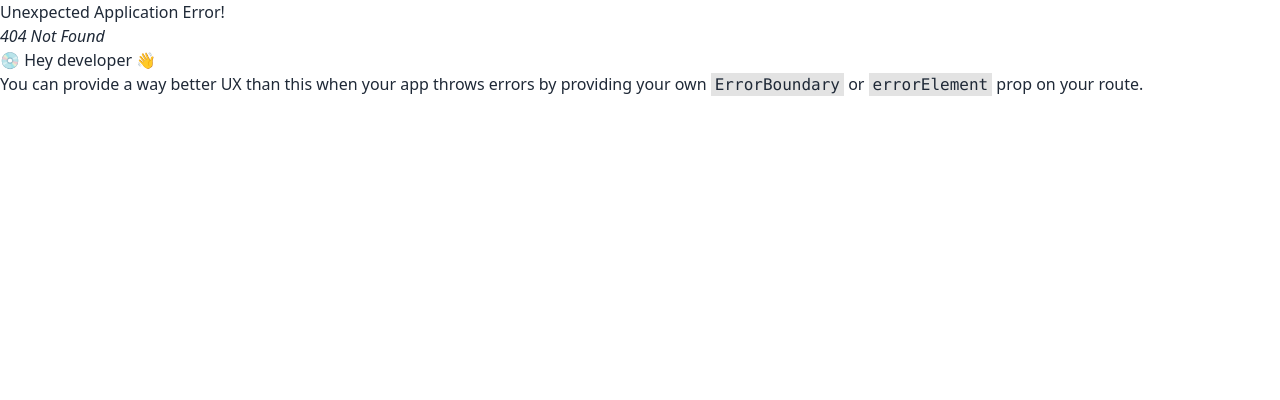
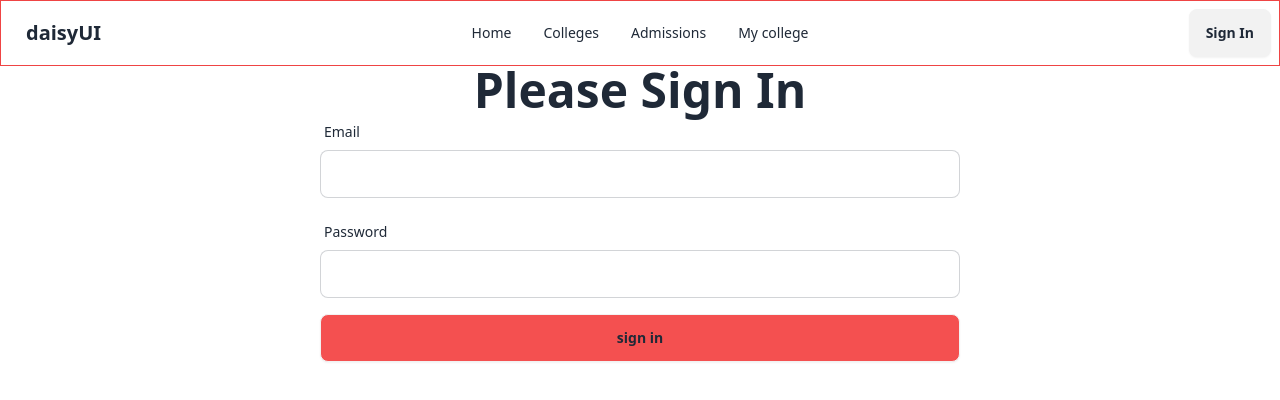
Before and after one commit to SanzidAhmed/college-details, a React (Vite) app: page /signin in a window 1280 px wide. Before the commit this address had no page. Shown: the top 400 px of the page. Built offline with nearby package versions, Linux system fonts and the light colour scheme.

Commit message:
signin page setup

```diff
--- a/package.json
+++ b/package.json
@@ -15,6 +15,7 @@
     "match-sorter": "^6.3.1",
     "react": "^18.2.0",
     "react-dom": "^18.2.0",
+    "react-hook-form": "^7.49.2",
     "react-router-dom": "^6.21.0",
     "sort-by": "^1.2.0"
   },
--- /dev/null
+++ b/src/Component/Pages/SignIn/SignIn.jsx
@@ -0,0 +1,50 @@
+import React, { useContext, useState } from "react";
+import { useForm } from "react-hook-form";
+import { AuthContext } from "../../Provider/AuthProvider";
+import { Link } from "react-router-dom";
+const SignIn = () => {
+  const [error, setError] = useState("");
+  const { signInUser } = useContext(AuthContext) || {};
+  const { register, handleSubmit } = useForm();
+  const onSubmit = (data) => {
+    signInUser(data.email, data.password)
+      .then(() => {})
+      .catch((err) => {
+        setError(err.message);
+      });
+  };
+  return (
+    <div>
+      <h1 className="text-center text-5xl font-semibold">Please Sign In</h1>
+      <form
+        className="grid grid-cols-1 gap-4 w-1/2 mx-auto"
+        onSubmit={handleSubmit(onSubmit)}
+      >
+        <div>
+          <label className="label">
+            <span className="label-text">Email</span>
+          </label>
+          <input
+            type="email"
+            className="input input-bordered w-full"
+            {...register("email", { required: true })}
+          />
+        </div>
+        <div>
+          <label className="label">
+            <span className="label-text">Password</span>
+          </label>
+          <input
+            type="password"
+            className="input input-bordered w-full"
+            {...register("password", { required: true, minLength: 6 })}
+          />
+        </div>
+        <input className="btn bg-[#F45050]" value="sign in" type="submit" />
+      </form>
+      <p className="text-center text-red-600">{error}</p>
+    </div>
+  );
+};
+
+export default SignIn;
--- a/src/Component/Provider/AuthProvider.jsx
+++ b/src/Component/Provider/AuthProvider.jsx
@@ -1,4 +1,4 @@
-import { getAuth,  } from "firebase/auth";
+import { createUserWithEmailAndPassword, getAuth, signInWithEmailAndPassword, signOut,  } from "firebase/auth";
 import { app } from "../../firebase/firebase.config";
 import { createContext } from "react";
 
@@ -7,7 +7,26 @@ export const AuthContext = createContext(null)
 const auth = getAuth(app)
 
 const AuthProvider = ({children}) => {
+    const [user, setUser] = useState(null);
+    const [loading, setLoading] = useState(true);
+    const createUser =(email, password) => {
+        setLoading(true);
+        return createUserWithEmailAndPassword(auth, email, password);
+    }
+    const signInUser = (email, password) =>{
+        setLoading(true)
+        return signInWithEmailAndPassword(auth, email, password)
+    }
+    const signOutUser = () => {
+        setLoading(true)
+        signOut(auth)
+    }
     const authInfo = {
+        loading,
+        setLoading,
+        createUser,
+        signInUser,
+        signOutUser
 
     }
     return (
--- a/src/Component/Routes/Routes.jsx
+++ b/src/Component/Routes/Routes.jsx
@@ -3,6 +3,7 @@ import {
   } from "react-router-dom";
 import Main from "../Layout/Main";
 import Home from "../Pages/Home/Home";
+import SignIn from "../Pages/SignIn/SignIn";
   export const router = createBrowserRouter([
     {
       path: "/",
@@ -11,6 +12,10 @@ import Home from "../Pages/Home/Home";
         {
             path: '/',
             element: <Home></Home>
+        },
+        {
+            path: '/signin',
+            element: <SignIn></SignIn>,
         }
       ]
     },
--- a/src/Component/Shared/Header.jsx
+++ b/src/Component/Shared/Header.jsx
@@ -1,4 +1,5 @@
 import React from "react";
+import { Link } from "react-router-dom";
 
 const Header = () => {
   return (
@@ -31,7 +32,7 @@ const Header = () => {
         </ul>
       </div>
       <div className="navbar-end">
-        <a className="btn">Button</a>
+        <Link to="/signin" className="btn">Sign In</Link>
       </div>
     </div>
   );
--- a/src/firebase/firebase.config.js
+++ b/src/firebase/firebase.config.js
@@ -5,12 +5,12 @@ import { initializeApp } from "firebase/app";
 
 // Your web app's Firebase configuration
 const firebaseConfig = {
-  apiKey:process.env.REACT_apiKey,
-  authDomain:process.env.REACT_authDomain,
-  projectId:process.env.REACT_projectId,
-  storageBucket:process.env.REACT_storageBucket,
-  messagingSenderId:process.env.REACT_messagingSenderId,
-  appId:process.env.REACT_appId
+  apiKey:import.meta.env.VITE_apiKey,
+  authDomain:import.meta.env.VITE_authDomain,
+  projectId:import.meta.env.VITE_projectId,
+  storageBucket:import.meta.env.VITE_storageBucket,
+  messagingSenderId:import.meta.env.VITE_messagingSenderId,
+  appId:import.meta.env.VITE_appId
 };
 
 // Initialize Firebase
```
Also changed, not shown: 1 other file (tests, documents, lock files or other folders).
